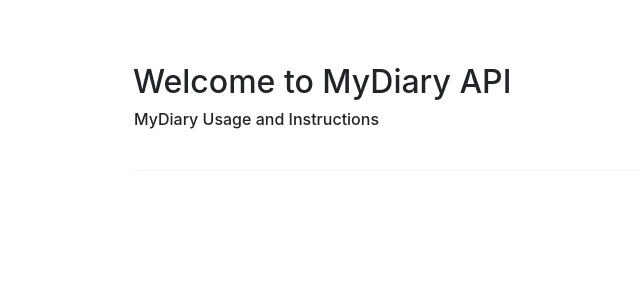
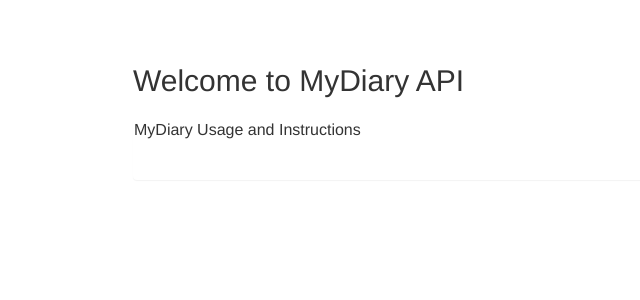
Before and after one commit to kakaemma/MyDairy, a Python web app: template api/templates/index.html in a window 1280 px wide; the page is wider, and only the part inside the window is pictured. Shown: the top 300 px of that part, without its empty margins (162-802 px from the left). Run offline with Jinja, Linux system fonts and the light colour scheme; the template is opened without the code that fills it, so the values that code supplies are empty; some libraries are stand-ins or nearby versions.

Commit message:
Add body styles

```diff
--- a/api/templates/index.html
+++ b/api/templates/index.html
@@ -5,6 +5,17 @@
     <title>Welcome to My Diary</title>
     <link rel="stylesheet" href="https://stackpath.bootstrapcdn.com/bootstrap/4.1.2/css/bootstrap.min.css" integrity="sha384-Smlep5jCw/wG7hdkwQ/Z5nLIefveQRIY9nfy6xoR1uRYBtpZgI6339F5dgvm/e9B" crossorigin="anonymous">
     <style>
+        body{font-family: "Helvetica Neue",Helvetica,Arial,sans-serif;
+            font-size: 14px;
+            line-height: 1.42857143;
+            color: #333;
+            background-color: #fff;
+        }
+
+        h2{
+            margin-bottom: 20px;
+            font-size: 30px;
+        }
         .panel {
             margin-bottom: 20px;
             background-color: #fff;
```
